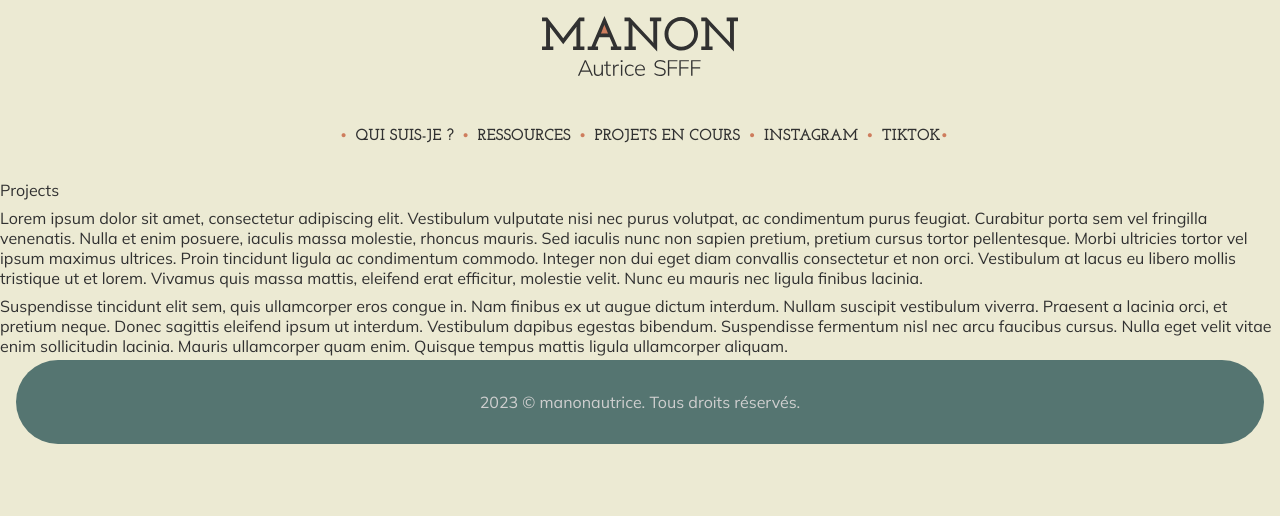
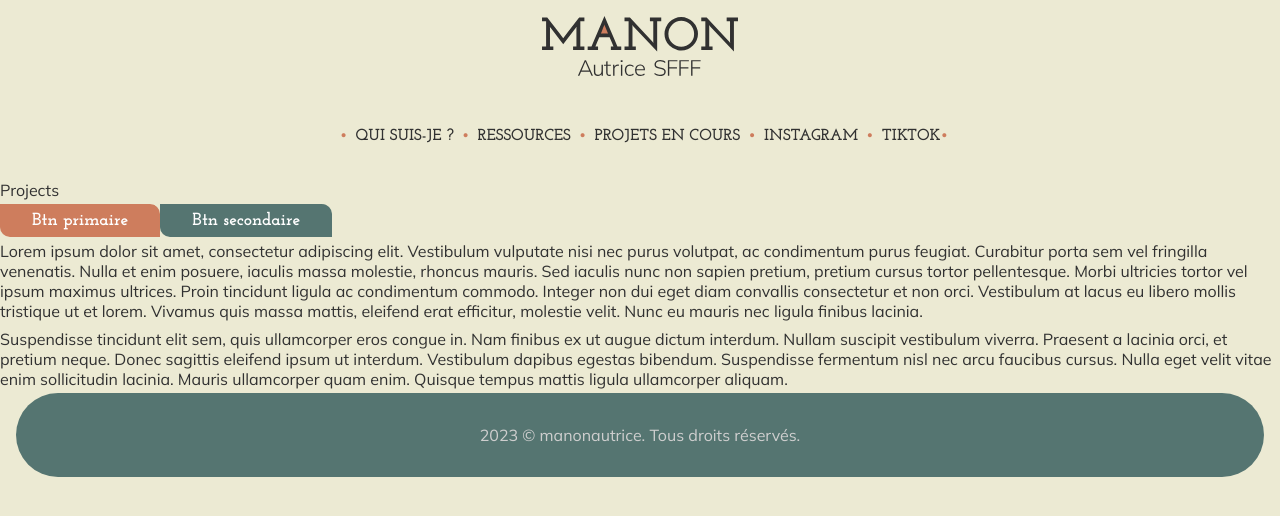
Before and after one commit to manonBr/manonautrice, a React (Vite) app in the folder client/: page /projets in a window 1280 px wide. Shown: the top 516 px of the page. Built offline with nearby package versions, Linux system fonts and the light colour scheme.

Commit message:
:feature: Add buttons components

```diff
--- a/client/src/App.jsx
+++ b/client/src/App.jsx
@@ -6,6 +6,7 @@ import Tools from "./pages/Tools"
 import Header from "./components/Header/Header"
 import Footer from "./components/Footer/Footer"
 import "./App.scss"
+import Button from "./features/forms/button.features"
 
 
 export default function App() {
@@ -17,6 +18,8 @@ export default function App() {
         <Route path='/ressources' element={<Tools/>}/>
         <Route path='/projets' element={<Projects/>}/>
     </Routes>
+    <Button type="primary" link="#">Btn primaire</Button>
+    <Button type="secondary" link="#">Btn secondaire</Button>
     <p>Lorem ipsum dolor sit amet, consectetur adipiscing elit. Vestibulum vulputate nisi nec purus volutpat, ac condimentum purus feugiat. Curabitur porta sem vel fringilla venenatis. Nulla et enim posuere, iaculis massa molestie, rhoncus mauris. Sed iaculis nunc non sapien pretium, pretium cursus tortor pellentesque. Morbi ultricies tortor vel ipsum maximus ultrices. Proin tincidunt ligula ac condimentum commodo. Integer non dui eget diam convallis consectetur et non orci. Vestibulum at lacus eu libero mollis tristique ut et lorem. Vivamus quis massa mattis, eleifend erat efficitur, molestie velit. Nunc eu mauris nec ligula finibus lacinia.</p>
     <p>Suspendisse tincidunt elit sem, quis ullamcorper eros congue in. Nam finibus ex ut augue dictum interdum. Nullam suscipit vestibulum viverra. Praesent a lacinia orci, et pretium neque. Donec sagittis eleifend ipsum ut interdum. Vestibulum dapibus egestas bibendum. Suspendisse fermentum nisl nec arcu faucibus cursus. Nulla eget velit vitae enim sollicitudin lacinia. Mauris ullamcorper quam enim. Quisque tempus mattis ligula ullamcorper aliquam.</p>
     <Footer></Footer>
--- a/client/src/App.scss
+++ b/client/src/App.scss
@@ -123,47 +123,6 @@ section:not(:first-of-type) {
 }
 
 // ELEMENTS
-.btn {
-  display: block;
-  font-size: 1.1rem;
-  z-index: 0;
-  &:hover,
-  &:active,
-  &:focus {
-    text-decoration: none;
-    span {
-      transform: translate(10px,-10px);
-      transition: ease 0.1s;
-    }
-  }
-  span {
-    display: block;
-    text-align: center;
-    font-family: $title;
-    font-weight: bold;
-    padding: 0.5rem 2rem;
-    border-radius: 0 10px;
-    transition: ease 0.1s;
-    z-index: 0;
-  }
-  &::before {
-    content: '';
-    position: absolute;
-    left: 0;
-    top: 0;
-    mask-position: -1rem;
-    width: 100%;
-    height: 100%;
-    border-radius: 0 10px;
-    z-index: -1;
-  }
-  &--primary {
-    @include bouton(var(--colorPrimary), $white)
-  }
-  &--secondary {
-    @include bouton(var(--colorSecondary), $white)
-  }
-}
 
 .title {
   position: relative;
--- a/client/src/components/Header/Header.jsx
+++ b/client/src/components/Header/Header.jsx
@@ -11,10 +11,8 @@ const Header = () => {
         const timers = []
 
         elements.forEach(element => {
-            console.log(element.dataset.appear)
             const timer = setTimeout(() => {
                 element.classList.remove('loadHome')
-                console.log(element)
             }, element.dataset.appear)
 
             timers.push(timer)
@@ -22,6 +20,7 @@ const Header = () => {
         })
         return () => clearTimeout(timers)
     }, [])
+
     return (
         <header>
             <Link to="/" className="logo loadHome"  data-appear="1000">
--- a/client/src/config.scss
+++ b/client/src/config.scss
@@ -68,8 +68,8 @@ $xLarge: 1160px;
     }
     &::before {
         background-color: $background;
-        -webkit-mask-image: url('/dist/assets/img/dots.svg');
-        mask-image: url('/dist/assets/img/dots.svg');
+        -webkit-mask-image: url('/img/dots.svg');
+        mask-image: url('/img/dots.svg');
     }
 }
 
--- /dev/null
+++ b/client/src/features/forms/Button.features.scss
@@ -0,0 +1,52 @@
+@import '../../config.scss';
+
+.btn {
+    display: block;
+    font-size: 1.1rem;
+    z-index: 0;
+    &:hover,
+    &:active,
+    &:focus {
+        text-decoration: none;
+        span {
+        transform: translate(10px,-10px);
+        transition: ease 0.1s;
+        }
+    }
+    span {
+        display: block;
+        text-align: center;
+        font-family: $title;
+        font-weight: bold;
+        padding: 0.5rem 2rem;
+        border-radius: 0 10px;
+        transition: ease 0.1s;
+        z-index: 0;
+    }
+    &::before {
+        content: '';
+        position: absolute;
+        left: 0;
+        top: 0;
+        mask-position: -1rem;
+        width: 100%;
+        height: 100%;
+        border-radius: 0 10px;
+        z-index: -1;
+    }
+    &--primary {
+        @include bouton(var(--colorPrimary), $white)
+    }
+    &--secondary {
+        @include bouton(var(--colorSecondary), $white)
+    }
+}
+
+/*
+ * MIN-WIDTH : 768px
+ */
+@media (min-width:$medium) {
+    .btn {
+        display: inline-block;
+    }
+}
--- a/client/src/features/forms/button.features.jsx
+++ b/client/src/features/forms/button.features.jsx
@@ -0,0 +1,23 @@
+import * as React from "react"
+import "./Button.features.scss"
+
+/**
+ *
+ * @param {Object} props
+ * @param {string} props.link - Link of the button
+ * @param {string} props.type - "primary" or "secondary"
+ * @param {string} props.children
+ * @returns
+ */
+const Button = (props) => {
+    const {link, type} = props
+    const label = props.children
+
+    return (
+        <a href={link} className={"btn btn--" + type}>
+            <span>{label}</span>
+        </a>
+    )
+}
+
+export default Button
--- a/client/src/responsive.scss
+++ b/client/src/responsive.scss
@@ -52,9 +52,7 @@
     }
 
     // ELEMENTS
-    .btn {
-        display: inline-block;
-    }
+
     .title {
         font-size: 2rem;
     }
```
